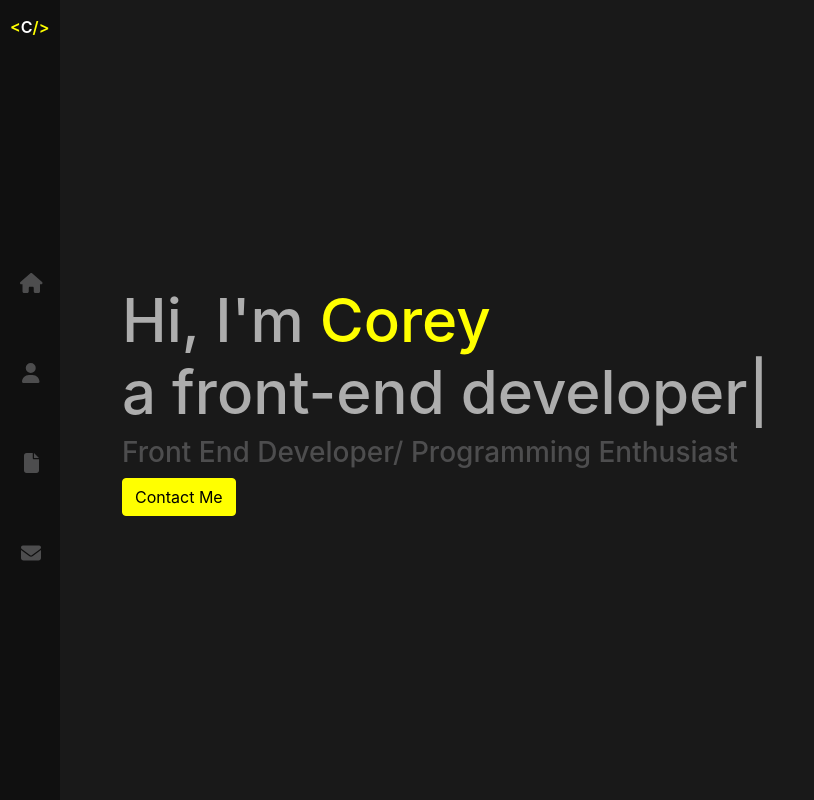
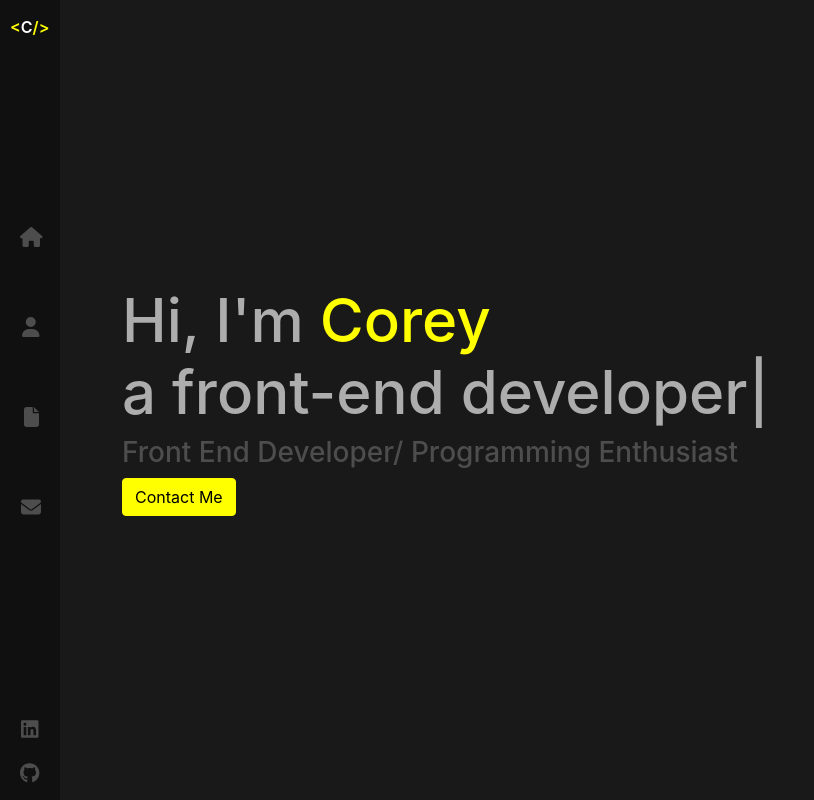
Before and after one commit to SilverBits1001/portfolios-site, a React (Create React App) app: page / in a window 1280 px wide. Shown: the whole page, without its empty margins (0-814 px from the left). Built offline with nearby package versions, Linux system fonts and the light colour scheme; the HTML template or start-up script is replaced by a standard one.

Commit message:
updated links

```diff
--- a/src/App.js
+++ b/src/App.js
@@ -6,7 +6,6 @@ import { Routes, Route } from 'react-router-dom';
 import Layout from './components/layout';
 import Home from './components/home';
 import About from './components/about';
-import TestHome from './components/testHome';
 import Contact from './components/contact';
 
 function App() {
--- a/src/components/layout/index.js
+++ b/src/components/layout/index.js
@@ -1,8 +1,6 @@
 import React from 'react'
 import { Col, Container, Row } from 'react-bootstrap'
 import { Outlet } from 'react-router-dom'
-import Home from '../home'
-import Sidebar from '../sidebar'
 import TestSideBar from '../testSidebar'
 import './index.scss'
 
--- a/src/components/sidebar/index.js
+++ /dev/null
@@ -1,68 +0,0 @@
-import { faEnvelope, faEye, faFile, faHome, faPaperclip, faPaperPlane, faPerson, faUser, faWon, faWorm } from '@fortawesome/free-solid-svg-icons'
-import { FontAwesomeIcon } from '@fortawesome/react-fontawesome'
-
-import React from 'react'
-import './index.scss'
-import { Nav, Navbar, NavbarBrand, NavItem, NavLink, Stack } from 'react-bootstrap'
-
-export default function index() {
-    return (
-
-        <Navbar className='nav-container navbar-expand-lg'>
-            <NavbarBrand className='logo'>
-                    <span>&lt;</span>c<span>/&gt;</span>
-            </NavbarBrand>
-            <Nav className='nav flex-row flex-md-column h-sm-100'>
-
-                <NavLink active href='/' activeClassName='active' className='home-link'>
-                    <FontAwesomeIcon icon={faHome} size='lg'color='#4d4d4e'  />
-                </NavLink>
-
-                <NavLink active href='/about' className='about-link'>
-                    <FontAwesomeIcon icon={faUser} size='lg' color='#4d4d4e' />
-                </NavLink>
-                <NavLink active href='#' className='work-link'>
-                    <FontAwesomeIcon icon={faFile} size='lg' color='#4d4d4e' />
-                </NavLink>
-                <NavLink active href='#' className='contact-link'>
-                    <FontAwesomeIcon icon={faEnvelope} size='lg' color='#4d4d4e' />
-                </NavLink>
-
-
-            </Nav>
-        </Navbar>
-
-
-
-
-
-
-
-        /*
-                    <Nav className='container' vertical fill>
-                    <NavbarBrand href='/'>
-                        corey .
-                    </NavbarBrand>
-                        <NavItem >
-                            <NavLink href='#'>
-                                <FontAwesomeIcon icon={faHome} color="#4d4d4e" />
-                            </NavLink>
-                        </NavItem>
-                        <NavItem>
-                            <NavLink>
-                                <FontAwesomeIcon icon={faUser} color="#4d4d4e" />
-
-                            </NavLink>
-                        </NavItem>
-                        <NavItem>
-                            <NavLink>
-                                <FontAwesomeIcon icon={faEnvelope} color="#4d4d4e" />
-
-                            </NavLink>
-                        </NavItem>
-                    </Nav>
-         */
-
-
-    )
-}
--- a/src/components/testHome/index.js
+++ /dev/null
@@ -1,7 +0,0 @@
-import React from 'react'
-
-export default function index() {
-  return (
-    <div>index</div>
-  )
-}
--- a/src/components/testSidebar/index.js
+++ b/src/components/testSidebar/index.js
@@ -4,12 +4,13 @@ import { FontAwesomeIcon } from '@fortawesome/react-fontawesome'
 import React from 'react'
 import './index.scss'
 import { Container, Nav, Navbar, NavDropdown } from 'react-bootstrap'
+import { faGit, faGithub, faLinkedin } from '@fortawesome/free-brands-svg-icons'
 
 export default function TestSideBar() {
     return (
 
         <div className='nav-container d-flex flex-lg-column flex-shrink-0 '>
-            <Navbar.Brand href="#home">
+            <Navbar.Brand href="/">
                 <div className='brand'>
                     <span className='logo-brackets'>&lt;</span>C<span className='logo-brackets'>/&gt;</span>
                 </div>
@@ -29,6 +30,26 @@ export default function TestSideBar() {
                     <FontAwesomeIcon icon={faEnvelope} size='lg' color='#4d4d4e' />
                 </Nav.Link>
             </Nav>
+            <ul className='d-flex flex-lg-column'>
+            <li>
+                    <a
+                        href="https://www.linkedin.com/in/corey-coleman-881983218/"
+                        target="_blank"
+                        rel="noreferrer"
+                    >
+                        <FontAwesomeIcon icon={faLinkedin} size='lg' color="#4d4d4e" />
+                    </a>
+                </li>
+                <li>
+                    <a
+                        href="https://github.com/SilverBits1001"
+                        target="_blank"
+                        rel="noreferrer"
+                    >
+                        <FontAwesomeIcon icon={faGithub} size='lg' color="#4d4d4e" />
+                    </a>
+                </li>
+            </ul>
         </div>
 
 
--- a/src/components/testSidebar/index.scss
+++ b/src/components/testSidebar/index.scss
@@ -22,6 +22,11 @@
   font-weight: 600;
   text-align: center;
 
+  &:hover {
+    animation: rubberBand; /* referring directly to the animation's @keyframe declaration */
+    animation-duration: 1s; /* don't forget to set a duration! */
+
+  }
   .logo-brackets {
     color: yellow;
   }
@@ -98,3 +103,27 @@
     }
   }
 }
+
+ul {
+  bottom: 20px;
+  display: block;
+  padding: 0;
+  padding-bottom: 5px;
+  list-style: none;
+  text-align: center;
+  margin: 0;
+  list-style: none;
+
+  li {
+    padding: 10px;
+
+    svg {
+      transition: all 0.3s ease-out;
+
+      &:hover {
+        color: yellow;
+        transition: all 0.3s ease-out;
+      }
+    }
+  }
+}
```
Also changed, not shown: src/components/sidebar/index.scss (deleted, +0 -100 lines), src/components/testHome/index.scss (deleted).
